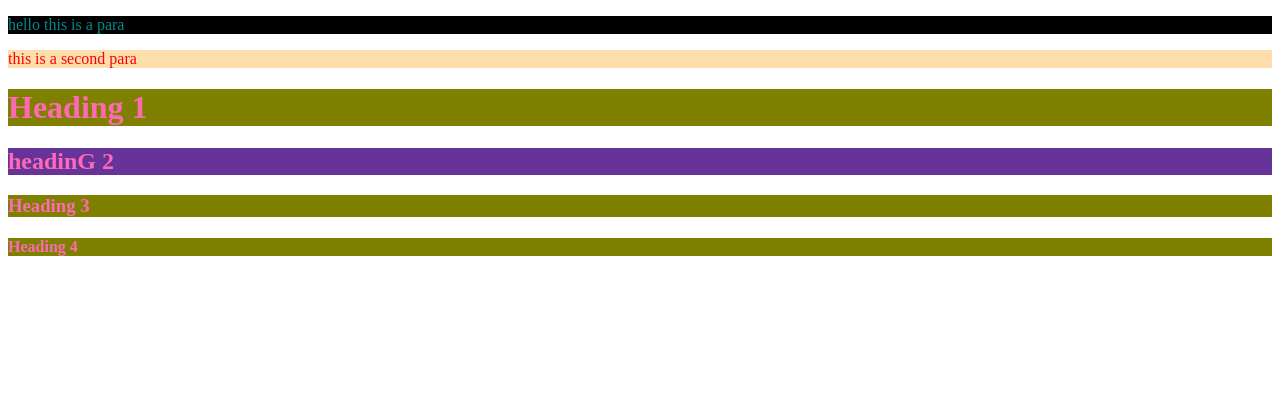
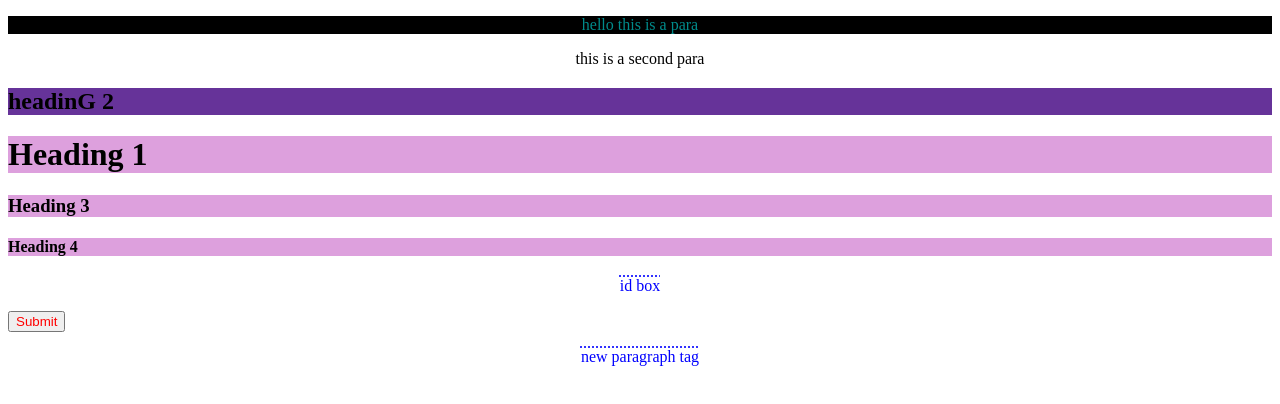
Before and after one commit to rssssssssssssssssssssssssssssssssssss/CSS-007-10-7, a plain HTML site: page index.html in a window 1280 px wide. Drawn offline with Linux system fonts and the light colour scheme.

Commit message:
lots of updates

```diff
--- a/index.html
+++ b/index.html
@@ -14,9 +14,18 @@
 <body>
     <p style="color: darkcyan;background-color: black;">hello this is a para</p>
     <p> this is a second para</p>
+    <h2> headinG 2</h2>
+
     <h1 class="heading-class"> Heading 1</h1>
-    <h2> headinG 2</h2>
     <h3 class="heading-class"> Heading 3</h3>
     <h4 class="heading-class"> Heading 4</h4>
+
+    <div id="box">
+        <p>id box</p>
+    </div>
+
+    <input type="Submit" style="color: red;">
+
+    <p id="box"> new paragraph tag</p>
 </body>
 </html>
--- a/styles.css
+++ b/styles.css
@@ -1,16 +1,20 @@
-p{
-    color: red;
-    background-color: navajowhite;
-}
 
-*{
-    color:hotpink;
-}
 
 h2 {
     background-color: rebeccapurple;
 }
 
-<!-- .heading-class{
-    background-color: olive;
-} -->
+.heading-class{
+    background-color: plum;
+}
+
+#box{
+    color: blue;
+    text-align: center;
+    text-decoration-line: overline;
+    text-decoration-style: dotted;
+}
+
+p{
+    text-align: center;
+}
```
